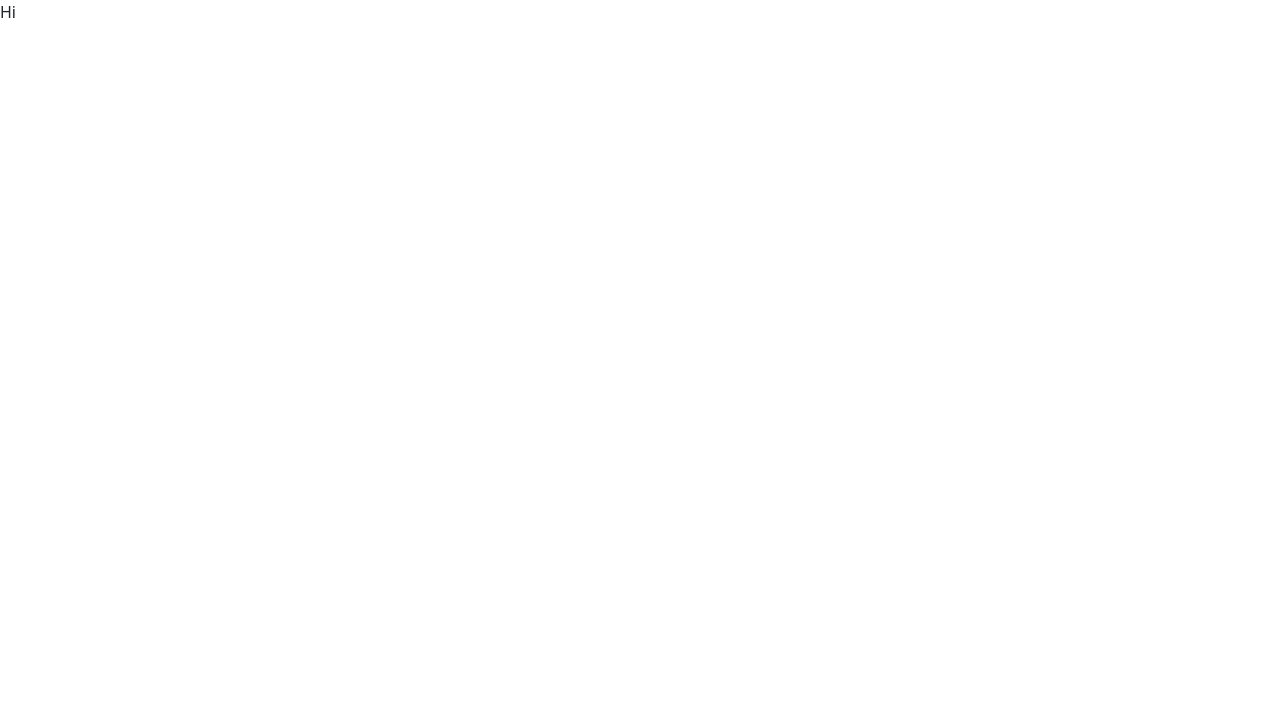
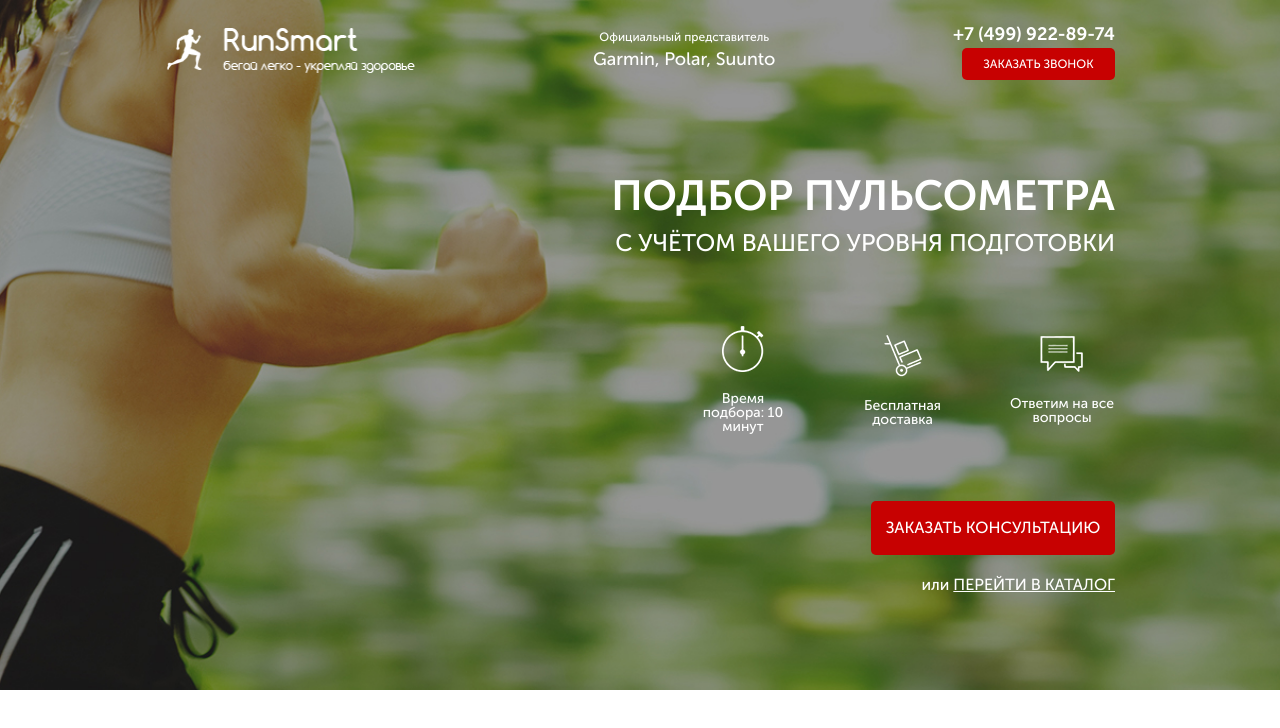
Before and after one commit to xDeenx1/Projects, a website: page src/index.html in a window 1280 px wide. Drawn offline with Linux system fonts and the light colour scheme.

Commit message:
main screen

```diff
--- a/src/index.html
+++ b/src/index.html
@@ -10,6 +10,53 @@
     <link rel="stylesheet" href="css/style.min.css">
 </head>
 <body>
-    Hi
+    <section class="promo">
+        <div class="container">
+            <header class="header">
+                <a href="#" class="header__logo">
+                    <img src="icons/logo.png" alt="logo">
+                </a>
+                <div class="header__official">
+                    Официальный представитель
+                    <span>Garmin, Polar, Suunto</span>
+                </div>
+                <div class="header__contacts">
+                    <a href="tel:+74999228974" class="header__phone">+7 (499) 922-89-74</a>
+                    <button class="button">заказать звонок</button>
+                </div>
+            </header>
+            <div class="promo__wrapper">
+                <h1 class="promo__header">
+                    Подбор пульсометра
+                </h1>
+                <h2 class="promo__subheader">
+                    с учётом Вашего уровня подготовки
+                </h2>
+
+                <div class="promo__icons">
+                    <div class="promo__icon">
+                        <img src="icons/main_time.png" alt="time">
+                        Время подбора:
+                        10 минут
+                    </div>
+                    <div class="promo__icon">
+                        <img src="icons/main_delivery.png" alt="delivery">
+                        Бесплатная
+                        доставка
+                    </div>
+                    <div class="promo__icon">
+                        <img src="icons/main_support.png" alt="support">
+                        Ответим
+                        на все вопросы
+                    </div>
+                </div>
+                <button class="button button_main">заказать кОНСУЛЬТАЦИЮ</button>
+                <div class="promo__link">
+                    или
+                    <a href="#"> ПЕРЕЙТИ В КАТАЛОГ</a>
+                </div>
+            </div>
+        </div>
+    </section>
 </body>
 </html>
--- /dev/null
+++ b/src/sass/base/_variables.scss
@@ -0,0 +1 @@
+$main-color: #C70101;
--- /dev/null
+++ b/src/sass/blocks/_buttons.scss
@@ -0,0 +1,18 @@
+.button {
+    width: 153px;
+    height: 32px;
+    background: $main-color;
+    border-radius: 5px;
+    font-weight: 500;
+    font-size: 12px;
+    text-align: center;
+    text-transform: uppercase;
+    color: #FFFFFF;
+    border: none;
+    &_main {
+        margin-top: 67px;
+        width: 244px;
+        height: 54px;
+        font-size: 16px;
+    }
+}
--- /dev/null
+++ b/src/sass/blocks/_header.scss
@@ -0,0 +1,38 @@
+.header {
+    display: flex;
+    justify-content:space-between;
+    align-items: center;
+    &__logo {
+        width: 250px;
+        img {
+            width: 100%;
+        }
+    }
+    &__official {
+        font-weight: 500;
+        font-size: 12px;
+        text-align: center;
+        color: #FFFFFF;
+        span {
+            display: block;
+            font-size: 18px;
+        }
+    }
+    &__phone {
+        display: block;
+        font-weight: 700;
+        font-size: 18px;
+        color: #FFFFFF;
+        &:hover {
+            color: #FFFFFF;
+            text-decoration: none;
+        }
+    }
+    &__contacts {
+        display: flex;
+        flex-direction: column;
+        align-items: flex-end;
+    }
+
+
+}
--- /dev/null
+++ b/src/sass/blocks/_promo.scss
@@ -0,0 +1,54 @@
+.promo {
+    min-height: 650px;
+    padding: 21px 0 93px 0;
+    background: url(../img/main_bg.jpg) center (center/cover) no-repeat;
+    &__wrapper {
+        display: flex;
+        flex-direction: column;
+        align-items: flex-end;
+        margin-top: 91px;
+    }
+    &__header {
+        font-weight: 700;
+        font-size: 42px;
+        text-transform: uppercase;
+        color: #FFFFFF;
+    }
+    &__subheader {
+        font-weight: 500;
+        font-size: 24px;
+        text-transform: uppercase;
+        color: #FFFFFF;
+    }
+    &__icons {
+        display: flex;
+        width: 425px;
+        justify-content: space-between;
+        align-items:center;
+        margin-top: 60px;
+    }
+    &__icon {
+        width: 106px;
+        text-align: center;
+        font-weight: 500;
+        font-size: 14px;
+        line-height: 14px;
+        color: #FFFFFF;
+        img {
+            margin: 0 auto;
+            display: block;
+            margin-bottom: 20px;
+        }
+    }
+    &__link {
+        margin-top: 18px;
+        font-weight: 500;
+        font-size: 16px;
+        color: #FFFFFF;
+        a {
+            text-decoration: underline;
+            color: #FFFFFF;
+            text-transform: uppercase;
+        }
+    }
+}
--- a/src/sass/style.scss
+++ b/src/sass/style.scss
@@ -0,0 +1,18 @@
+@import 'base/_variables.scss';
+
+
+* {
+    font-family:'Museo Sans', sans-serif;
+}
+.container {
+    max-width: 950px;
+    margin: 0 auto;
+}
+
+a{
+    text-decoration: none;
+}
+
+@import 'blocks/_promo.scss';
+@import 'blocks/_header.scss';
+@import 'blocks/buttons'
```
Also changed, not shown: src/css/style.min.css, src/sass/base/_mixins.scss (added).
